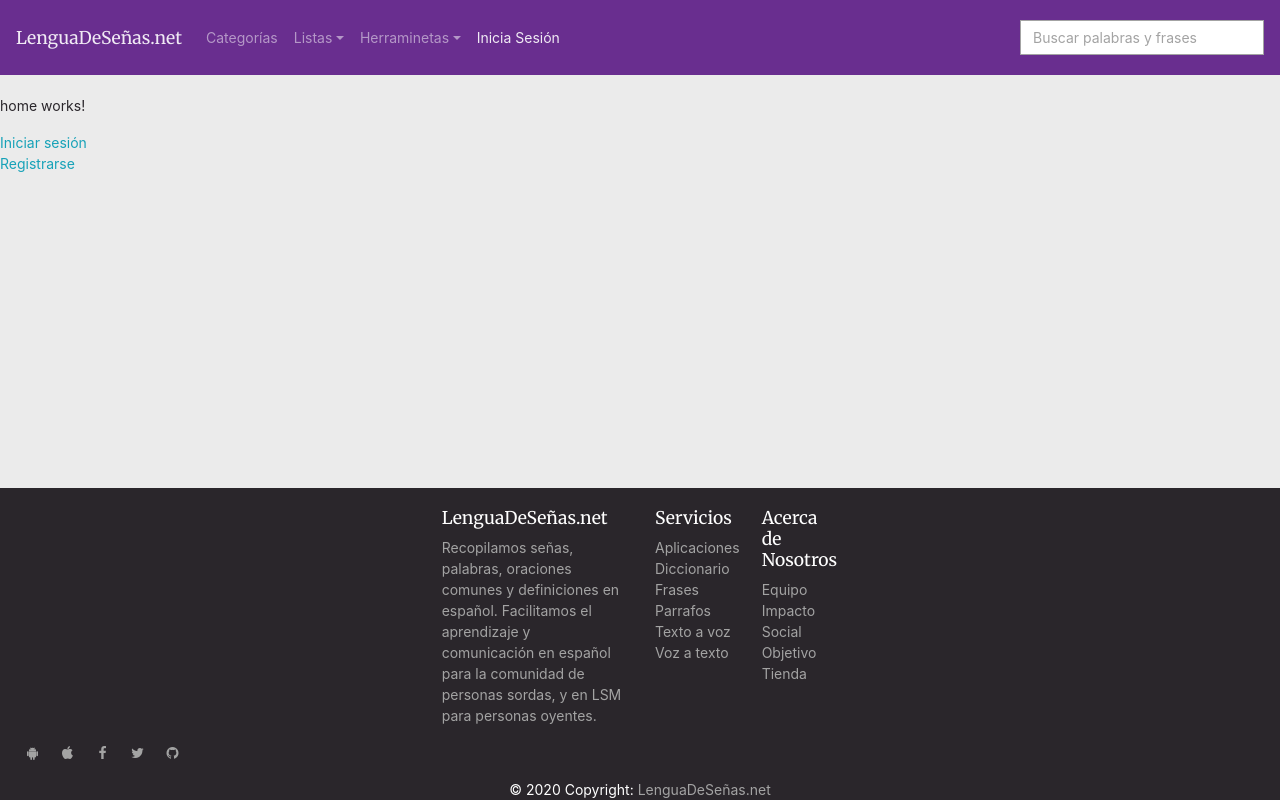
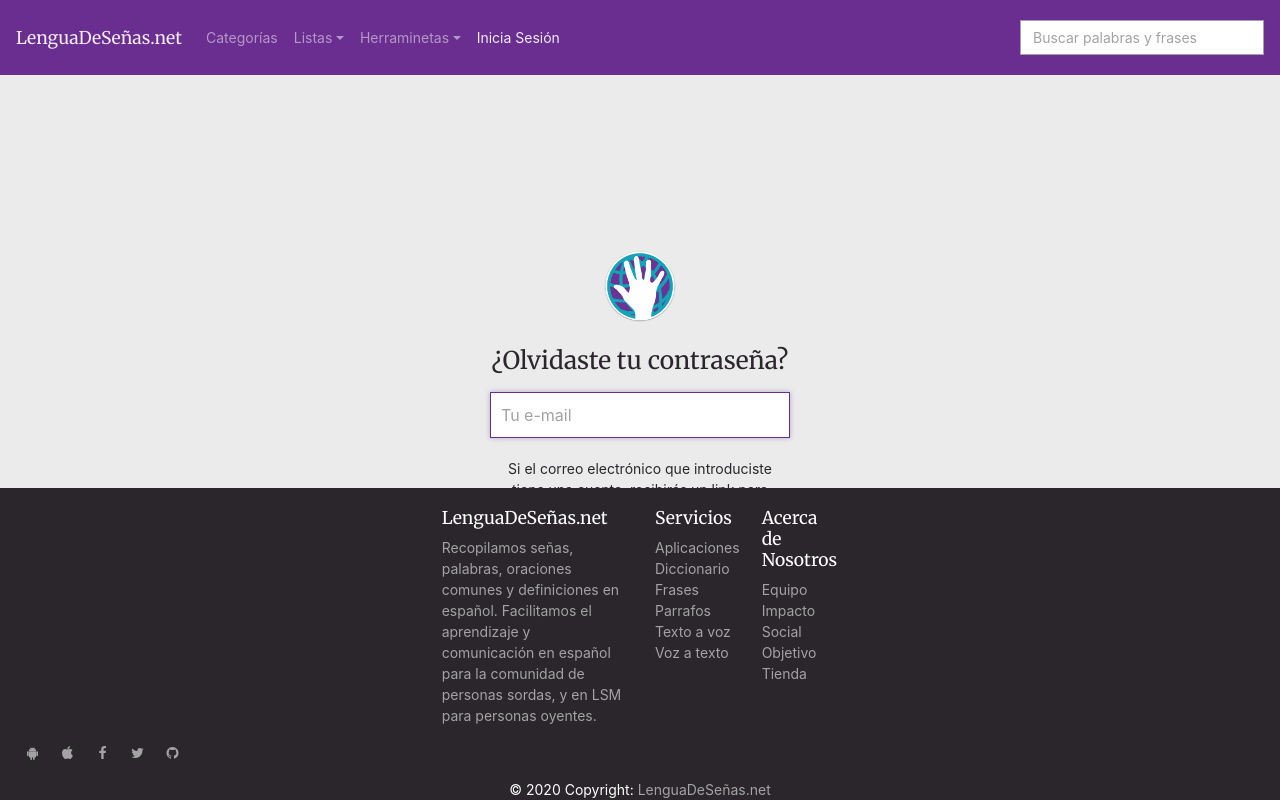
Before and after one commit to Foobanizer2020/frontend-lengua-senias, an Angular app: page /recuperacion in a window 1280 px wide. Before the commit this address led to /home. Built offline with nearby package versions, Linux system fonts and the light colour scheme.

Commit message:
Recuperacion de contraseña

```diff
--- a/src/app/_services/autenticacion/auth.service.ts
+++ b/src/app/_services/autenticacion/auth.service.ts
@@ -24,4 +24,8 @@
   registro(usuario:Usuario): Observable<any> {
     return this.http.post(api_uri + '/registro', usuario);
   }
+
+  recuperacion(credentials:Credentials) {
+    return this.http.post(api_uri + '/recuperacion', credentials);
+  }
 }
--- a/src/app/app-routing.module.ts
+++ b/src/app/app-routing.module.ts
@@ -15,11 +15,13 @@
 import { ListadoComponent as ListadoSeniaComponent } from './components/senia/listado/listado.component';
 import { CategoriaComponent } from './components/categoria/categoria.component';
 import { LenguaComponent } from './components/lengua/lengua.component';
+import { RecuperacionComponent } from './components/autenticacion/recuperacion/recuperacion.component';
 
 const routes: Routes = [
   {path:'home', component:HomeComponent},
   {path:'registro', component:RegistroComponent},
   {path:'login', component:LoginComponent},
+  {path:'recuperacion', component:RecuperacionComponent},
   {path:'estado', component:EstadoComponent},
   {path:'pais',component:PaisComponent},
   {path:'frase',component:ListadoFraseComponent},
--- a/src/app/app.module.ts
+++ b/src/app/app.module.ts
@@ -31,6 +31,7 @@
 import { FormularioComponent } from './components/senia/formulario/formulario.component';
 import { ListadoComponent } from './components/senia/listado/listado.component';
 import { CategoriaComponent } from './components/categoria/categoria.component';
+import { RecuperacionComponent } from './components/autenticacion/recuperacion/recuperacion.component';
 
 @NgModule({
   declarations: [
@@ -55,7 +56,8 @@
     DetallesComponent,
     FormularioComponent,
     ListadoComponent,
-    CategoriaComponent
+    CategoriaComponent,
+    RecuperacionComponent
   ],
   imports: [
     BrowserModule,
--- /dev/null
+++ b/src/app/components/autenticacion/recuperacion/recuperacion.component.html
@@ -0,0 +1,21 @@
+<div class="text-center" style="margin-top: 20vh;">
+    <form class="form-signin" [formGroup]="form" (ngSubmit)="recuperarPassword()">
+        <img class="mb-4" src="./assets/img/logo.png" alt="" width="72" height="72">
+        <h1 class="h3 mb-3 font-weight-normal">¿Olvidaste tu contraseña?</h1>
+        <label for="inputEmail" class="sr-only">Correo Electrónico</label>
+        <input type="email" id="inputEmail" class="form-control" placeholder="Tu e-mail" formControlName="email" [ngClass]="{ 'is-invalid': submitted && f.email.errors }" autofocus="">
+        <div *ngIf="submitted && f.email.errors" class="invalid-feedback">
+            <div *ngIf="f.email.errors.required">Se require una dirección de correo electrónico.</div>
+        </div>
+        <div *ngIf="submitted && f.email.errors" class="invalid-feedback">
+            <div *ngIf="f.email.errors.email">Dirección de correo electrónico inválida.</div>
+        </div>
+        <br>
+        <label>
+            Si el correo electrónico que introduciste tiene una cuenta, recibirás un link para cambiar tu contraseña.
+        <button class="btn btn-lg btn-primary btn-block" type="submit">Mandar Correo</button>
+    </label>
+    </form>
+    <i class="fa fa-question-circle-o" aria-hidden="true"></i> ¿Si conoces tu contraseña? <a href="#">¡Inicia sesión!</a>
+    <p class="mt-5 mb-3 text-muted">© 2020-2030 LenguaDeSeñas.net</p>
+</div>
--- /dev/null
+++ b/src/app/components/autenticacion/recuperacion/recuperacion.component.ts
@@ -0,0 +1,71 @@
+import { Component, OnInit } from '@angular/core';
+import { FormBuilder, FormGroup, Validators } from '@angular/forms';
+import { Router } from '@angular/router';
+import { AuthService } from 'src/app/_services/autenticacion/auth.service';
+import Swal from 'sweetalert2';
+
+@Component({
+  selector: 'app-recuperacion',
+  templateUrl: './recuperacion.component.html',
+  styleUrls: ['./recuperacion.component.css']
+})
+export class RecuperacionComponent implements OnInit {
+
+  form:FormGroup;
+  submitted:boolean;
+
+  constructor(
+    private fb:FormBuilder,
+    private srvAutenticacion:AuthService,
+    private router:Router
+  ) { }
+
+  ngOnInit(): void {
+    this.form = this.fb.group({
+      email: ['', [Validators.required, Validators.email]]
+    });
+  }
+
+  recuperarPassword() {
+    this.submitted = true;
+    if(this.form.invalid) {
+      console.log("Formulario inválido");
+      return;
+    }
+
+    Swal.fire({
+      title: 'Restaurando contraseña',
+      showConfirmButton: false,
+      allowOutsideClick: false,
+      willOpen: () => Swal.showLoading()
+    });
+
+    this.srvAutenticacion.recuperacion(this.form.value).subscribe(
+      res => {
+        Swal.close();
+        Swal.fire({
+          icon: "success",
+          title: 'Contraseña restaurada<br>Se te mandó un correo electrónico con la nueva contraseña',
+          showConfirmButton: false,
+          allowOutsideClick: false,
+          timer: 3000,
+          width: "auto",
+          willOpen: () => Swal.showLoading()
+        }).then(() => this.router.navigateByUrl('login'));
+      },
+      err => {
+        Swal.close();
+        Swal.fire({
+          icon: 'error',
+          title: 'Error al reestablecer la contraseña<br>¿Ese es tu correo electrónico?',
+          showConfirmButton: true,
+          width: "auto"
+        })
+      }
+    );
+  }
+
+  get f() {
+    return this.form.controls;
+  }
+}
```
Also changed, not shown: src/app/components/autenticacion/recuperacion/recuperacion.component.css (added), 1 other file (tests, documents, lock files or other folders).
